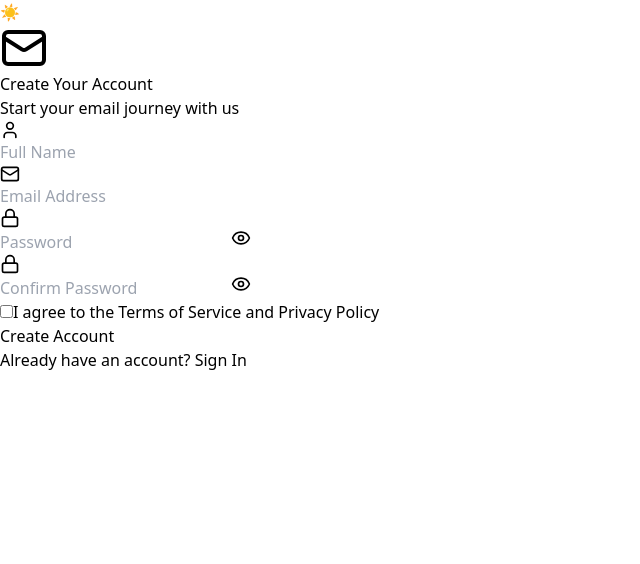
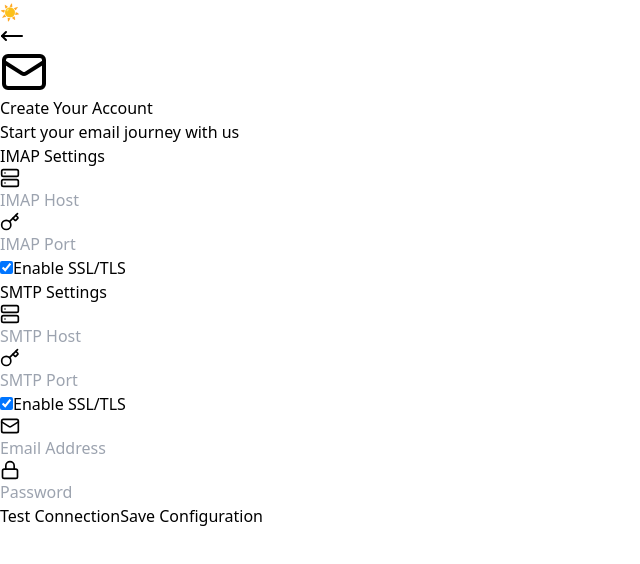
Before and after one commit to amolmagar-dev/envelope-dashboard, a React (Vite) app: page / in a window 1280 px wide. Both pictures are taken after a click on the button "Sign Up". Shown: the top 564 px of the page, without its empty margins (0-640 px from the left). Built offline with nearby package versions, Linux system fonts and the light colour scheme.

Commit message:
made the change in singup component added smtp and imap connection layout

```diff
--- a/package.json
+++ b/package.json
@@ -10,6 +10,8 @@
     "preview": "vite preview"
   },
   "dependencies": {
+    "jotai": "^2.10.3",
+    "jotai-devtools": "^0.10.1",
     "lucide-react": "^0.462.0",
     "react": "^18.3.1",
     "react-dom": "^18.3.1",
--- a/src/components/auth/AuthContainer.jsx
+++ b/src/components/auth/AuthContainer.jsx
@@ -1,10 +1,12 @@
-import React, { useState } from 'react';
+import React from 'react';
 import SignUp from './SignUp';
 import SignIn from './SignIn';
+import { authModeAtom, darkModeAtom } from '../../state';
+import { useAtom } from 'jotai';
 
 const AuthContainer = () => {
-    const [darkMode, setDarkMode] = useState(true);
-    const [authMode, setAuthMode] = useState('signin');
+    const [authMode, setAuthMode] = useAtom(authModeAtom);
+    const [darkMode, setDarkMode] = useAtom(darkModeAtom);
 
     const handleSignIn = (credentials) => {
         // Implement sign-in logic
@@ -30,21 +32,30 @@ const AuthContainer = () => {
 
     return (
         <>
-            {authMode === 'signin' ? (
+            {(() => {
+                switch (authMode) {
+                    case 'signin':
+                        return (
                             <SignIn
                                 onSignIn={handleSignIn}
                                 darkMode={darkMode}
                                 toggleDarkMode={toggleDarkMode}
                                 switchToSignUp={switchToSignUp}
                             />
-            ) : (
+                        );
+                    case 'signup':
+                        return (
                             <SignUp
                                 onSignUp={handleSignUp}
                                 darkMode={darkMode}
                                 toggleDarkMode={toggleDarkMode}
                                 switchToSignIn={switchToSignIn}
                             />
-            )}
+                        );
+                    default:
+                        return null;
+                }
+            })()}
         </>
     );
 };
--- a/src/components/auth/SignUp.jsx
+++ b/src/components/auth/SignUp.jsx
@@ -1,34 +1,52 @@
 import React, { useState } from 'react';
 import {
     Mail,
-    User,
     Lock,
-    Mail as MailIcon,
-    Eye,
-    EyeOff
+    Server,
+    Key,
+    MoveLeft
 } from 'lucide-react';
 import AuthLayout from './AuthLayout';
 
-const SignUp = ({ onSignUp, darkMode, toggleDarkMode, switchToSignIn }) => {
-    const [fullName, setFullName] = useState('');
+const SignUp = ({ onSaveConfig, darkMode, toggleDarkMode, switchToSignIn }) => {
     const [email, setEmail] = useState('');
     const [password, setPassword] = useState('');
-    const [confirmPassword, setConfirmPassword] = useState('');
-    const [showPassword, setShowPassword] = useState(false);
-    const [showConfirmPassword, setShowConfirmPassword] = useState(false);
+    const [imapHost, setImapHost] = useState('');
+    const [smtpHost, setSmtpHost] = useState('');
+    const [imapPort, setImapPort] = useState('');
+    const [smtpPort, setSmtpPort] = useState('');
+    const [imapSsl, setImapSsl] = useState(true);
+    const [smtpSsl, setSmtpSsl] = useState(true);
+    const [testStatus, setTestStatus] = useState('');
 
     const handleSubmit = (e) => {
         e.preventDefault();
-        if (password !== confirmPassword) {
-            alert("Passwords do not match!");
-            return;
-        }
-        // Implement sign-up logic
-        onSignUp({ fullName, email, password });
+        const config = {
+            email,
+            password,
+            imapHost,
+            smtpHost,
+            imapPort,
+            smtpPort,
+            imapSsl,
+            smtpSsl
+        };
+        onSaveConfig(config);
+    };
+
+    const handleTestConnection = () => {
+        setTestStatus('Testing connection...');
+        setTimeout(() => {
+            setTestStatus('Connection successful!');
+        }, 2000);
     };
 
     return (
         <AuthLayout darkMode={darkMode} toggleDarkMode={toggleDarkMode}>
+            <div>
+                <MoveLeft
+                    onClick={switchToSignIn} />
+            </div>
             <div className="text-center mb-8">
                 <Mail
                     className={`
@@ -41,191 +59,157 @@ const SignUp = ({ onSignUp, darkMode, toggleDarkMode, switchToSignIn }) => {
                 <p className="text-gray-500">Start your email journey with us</p>
             </div>
 
-            <form onSubmit={handleSubmit} className="space-y-4">
+            <form onSubmit={handleSubmit} className="space-y-6">
+                <div className="flex space-x-6">
+                    {/* IMAP Configuration */}
+                    <div className="flex-1">
+                        <h3 className="text-xl font-semibold mb-4 border-b pb-2">IMAP Settings</h3>
+                        <div className="space-y-4">
                             <div className="relative">
-                    <div
-                        className={`
-              absolute left-3 top-3
-              ${darkMode ? 'text-gray-400' : 'text-gray-500'}
-            `}
-                    >
-                        <User size={20} />
-                    </div>
+                                <Server className={`absolute left-3 top-3 ${darkMode ? 'text-gray-400' : 'text-gray-500'}`} size={20} />
                                 <input
                                     type="text"
-                        placeholder="Full Name"
-                        value={fullName}
-                        onChange={(e) => setFullName(e.target.value)}
-                        required
-                        className={`
-              w-full p-3 pl-10 rounded-lg border
-              ${darkMode
+                                    placeholder="IMAP Host"
+                                    value={imapHost}
+                                    onChange={(e) => setImapHost(e.target.value)}
+                                    className={`w-full p-3 pl-10 rounded-lg ${darkMode
                                         ? 'bg-gray-700 border-gray-600 text-white'
-                                : 'bg-gray-100 border-gray-300'}
-              focus:outline-none focus:ring-2
-              ${darkMode
-                                ? 'focus:ring-blue-500'
-                                : 'focus:ring-blue-300'}
-            `}
+                                        : 'bg-gray-100 border-gray-300 text-gray-800'}
+                                            focus:outline-none focus:ring-2 focus:ring-blue-500`}
                                 />
                             </div>
+                            <div className="relative">
+                                <Key className={`absolute left-3 top-3 ${darkMode ? 'text-gray-400' : 'text-gray-500'}`} size={20} />
+                                <input
+                                    type="number"
+                                    placeholder="IMAP Port"
+                                    value={imapPort}
+                                    onChange={(e) => setImapPort(e.target.value)}
+                                    className={`w-full p-3 pl-10 rounded-lg ${darkMode
+                                        ? 'bg-gray-700 border-gray-600 text-white'
+                                        : 'bg-gray-100 border-gray-300 text-gray-800'}
+                                            focus:outline-none focus:ring-2 focus:ring-blue-500`}
+                                />
+                            </div>
+                            <div className="flex items-center space-x-3">
+                                <input
+                                    type="checkbox"
+                                    checked={imapSsl}
+                                    onChange={() => setImapSsl(!imapSsl)}
+                                    className="rounded text-blue-500 focus:ring-blue-500"
+                                />
+                                <span>Enable SSL/TLS</span>
+                            </div>
+                        </div>
+                    </div>
 
+                    {/* SMTP Configuration */}
+                    <div className="flex-1">
+                        <h3 className="text-xl font-semibold mb-4 border-b pb-2">SMTP Settings</h3>
+                        <div className="space-y-4">
                             <div className="relative">
-                    <div
-                        className={`
-              absolute left-3 top-3
-              ${darkMode ? 'text-gray-400' : 'text-gray-500'}
-            `}
-                    >
-                        <MailIcon size={20} />
+                                <Server className={`absolute left-3 top-3 ${darkMode ? 'text-gray-400' : 'text-gray-500'}`} size={20} />
+                                <input
+                                    type="text"
+                                    placeholder="SMTP Host"
+                                    value={smtpHost}
+                                    onChange={(e) => setSmtpHost(e.target.value)}
+                                    className={`w-full p-3 pl-10 rounded-lg ${darkMode
+                                        ? 'bg-gray-700 border-gray-600 text-white'
+                                        : 'bg-gray-100 border-gray-300 text-gray-800'}
+                                            focus:outline-none focus:ring-2 focus:ring-blue-500`}
+                                />
                             </div>
+                            <div className="relative">
+                                <Key className={`absolute left-3 top-3 ${darkMode ? 'text-gray-400' : 'text-gray-500'}`} size={20} />
+                                <input
+                                    type="number"
+                                    placeholder="SMTP Port"
+                                    value={smtpPort}
+                                    onChange={(e) => setSmtpPort(e.target.value)}
+                                    className={`w-full p-3 pl-10 rounded-lg ${darkMode
+                                        ? 'bg-gray-700 border-gray-600 text-white'
+                                        : 'bg-gray-100 border-gray-300 text-gray-800'}
+                                            focus:outline-none focus:ring-2 focus:ring-blue-500`}
+                                />
+                            </div>
+                            <div className="flex items-center space-x-3">
+                                <input
+                                    type="checkbox"
+                                    checked={smtpSsl}
+                                    onChange={() => setSmtpSsl(!smtpSsl)}
+                                    className="rounded text-blue-500 focus:ring-blue-500"
+                                />
+                                <span>Enable SSL/TLS</span>
+                            </div>
+                        </div>
+                    </div>
+                </div>
+
+                {/* Email and Password */}
+                <div className="space-y-4">
+                    <div className="relative">
+                        <Mail className={`absolute left-3 top-3 ${darkMode ? 'text-gray-400' : 'text-gray-500'}`} size={20} />
                         <input
                             type="email"
                             placeholder="Email Address"
                             value={email}
                             onChange={(e) => setEmail(e.target.value)}
-                        required
-                        className={`
-              w-full p-3 pl-10 rounded-lg border
-              ${darkMode
+                            className={`w-full p-3 pl-10 rounded-lg ${darkMode
                                 ? 'bg-gray-700 border-gray-600 text-white'
-                                : 'bg-gray-100 border-gray-300'}
-              focus:outline-none focus:ring-2
-              ${darkMode
-                                ? 'focus:ring-blue-500'
-                                : 'focus:ring-blue-300'}
-            `}
+                                : 'bg-gray-100 border-gray-300 text-gray-800'}
+                                    focus:outline-none focus:ring-2 focus:ring-blue-500`}
                         />
                     </div>
-
                     <div className="relative">
-                    <div
-                        className={`
-              absolute left-3 top-3
-              ${darkMode ? 'text-gray-400' : 'text-gray-500'}
-            `}
-                    >
-                        <Lock size={20} />
-                    </div>
+                        <Lock className={`absolute left-3 top-3 ${darkMode ? 'text-gray-400' : 'text-gray-500'}`} size={20} />
                         <input
-                        type={showPassword ? "text" : "password"}
+                            type="password"
                             placeholder="Password"
                             value={password}
                             onChange={(e) => setPassword(e.target.value)}
-                        required
-                        className={`
-              w-full p-3 pl-10 pr-12 rounded-lg border
-              ${darkMode
+                            className={`w-full p-3 pl-10 rounded-lg ${darkMode
                                 ? 'bg-gray-700 border-gray-600 text-white'
-                                : 'bg-gray-100 border-gray-300'}
-              focus:outline-none focus:ring-2
-              ${darkMode
-                                ? 'focus:ring-blue-500'
-                                : 'focus:ring-blue-300'}
-            `}
+                                : 'bg-gray-100 border-gray-300 text-gray-800'}
+                                    focus:outline-none focus:ring-2 focus:ring-blue-500`}
                         />
+                    </div>
+                </div>
+
+                {/* Action Buttons */}
+                <div className="flex space-x-4">
                     <button
                         type="button"
-                        onClick={() => setShowPassword(!showPassword)}
-                        className={`
-              absolute right-3 top-3
-              ${darkMode ? 'text-gray-400 hover:text-gray-300' : 'text-gray-500 hover:text-gray-600'}
-            `}
+                        onClick={handleTestConnection}
+                        className={`flex-1 p-3 rounded-lg font-semibold transition-colors
+                                ${darkMode
+                                ? 'bg-green-600 text-white hover:bg-green-700'
+                                : 'bg-green-500 text-white hover:bg-green-600'}`}
                     >
-                        {showPassword ? <EyeOff size={20} /> : <Eye size={20} />}
+                        Test Connection
+                    </button>
+                    <button
+                        type="submit"
+                        className={`flex-1 p-3 rounded-lg font-semibold transition-colors
+                                ${darkMode
+                                ? 'bg-blue-600 text-white hover:bg-blue-700'
+                                : 'bg-blue-500 text-white hover:bg-blue-600'}`}
+                    >
+                        Save Configuration
                     </button>
                 </div>
 
-                <div className="relative">
-                    <div
-                        className={`
-              absolute left-3 top-3
-              ${darkMode ? 'text-gray-400' : 'text-gray-500'}
-            `}
-                    >
-                        <Lock size={20} />
+                {/* Status Message */}
+                {testStatus && (
+                    <div className="text-center mt-4">
+                        <p className={`${darkMode ? 'text-gray-300' : 'text-gray-600'}`}>
+                            {testStatus}
+                        </p>
                     </div>
-                    <input
-                        type={showConfirmPassword ? "text" : "password"}
-                        placeholder="Confirm Password"
-                        value={confirmPassword}
-                        onChange={(e) => setConfirmPassword(e.target.value)}
-                        required
-                        className={`
-              w-full p-3 pl-10 pr-12 rounded-lg border
-              ${darkMode
-                                ? 'bg-gray-700 border-gray-600 text-white'
-                                : 'bg-gray-100 border-gray-300'}
-              focus:outline-none focus:ring-2
-              ${darkMode
-                                ? 'focus:ring-blue-500'
-                                : 'focus:ring-blue-300'}
-            `}
-                    />
-                    <button
-                        type="button"
-                        onClick={() => setShowConfirmPassword(!showConfirmPassword)}
-                        className={`
-              absolute right-3 top-3
-              ${darkMode ? 'text-gray-400 hover:text-gray-300' : 'text-gray-500 hover:text-gray-600'}
-            `}
-                    >
-                        {showConfirmPassword ? <EyeOff size={20} /> : <Eye size={20} />}
-                    </button>
-                </div>
-
-                <div className="flex items-center">
-                    <input
-                        type="checkbox"
-                        className="mr-2 rounded"
-                        required
-                    />
-                    <span
-                        className={`
-              ${darkMode ? 'text-gray-300' : 'text-gray-600'}
-            `}
-                    >
-                        I agree to the Terms of Service and Privacy Policy
-                    </span>
-                </div>
-
-                <button
-                    type="submit"
-                    className={`
-            w-full p-3 rounded-lg font-bold
-            ${darkMode
-                            ? 'bg-blue-600 text-white hover:bg-blue-700'
-                            : 'bg-blue-500 text-white hover:bg-blue-600'}
-            transition duration-300
-          `}
-                >
-                    Create Account
-                </button>
-
-                <div className="text-center mt-4">
-                    <span
-                        className={`
-              ${darkMode ? 'text-gray-400' : 'text-gray-600'}
-            `}
-                    >
-                        Already have an account?{' '}
-                        <button
-                            type="button"
-                            onClick={switchToSignIn}
-                            className={`
-                font-bold
-                ${darkMode
-                                    ? 'text-blue-400 hover:text-blue-300'
-                                    : 'text-blue-600 hover:text-blue-700'}
-              `}
-                        >
-                            Sign In
-                        </button>
-                    </span>
-                </div>
+                )}
             </form>
         </AuthLayout>
     );
 };
 
-export default SignUp
+export default SignUp;
--- /dev/null
+++ b/src/state/index.js
@@ -0,0 +1,3 @@
+export * from './authAtoms';
+export * from './emailAtoms';
+export * from './themeAtom'
--- /dev/null
+++ b/src/state/themeAtom.js
@@ -0,0 +1,4 @@
+import { atom } from "jotai";
+
+// Atom to store dark mode state
+export const darkModeAtom = atom(true);
```
Also changed, not shown: src/state/authAtoms.js (added, +8 -0 lines), 1 other file (tests, documents, lock files or other folders). Lines whose indentation alone changed are shown as unchanged.
